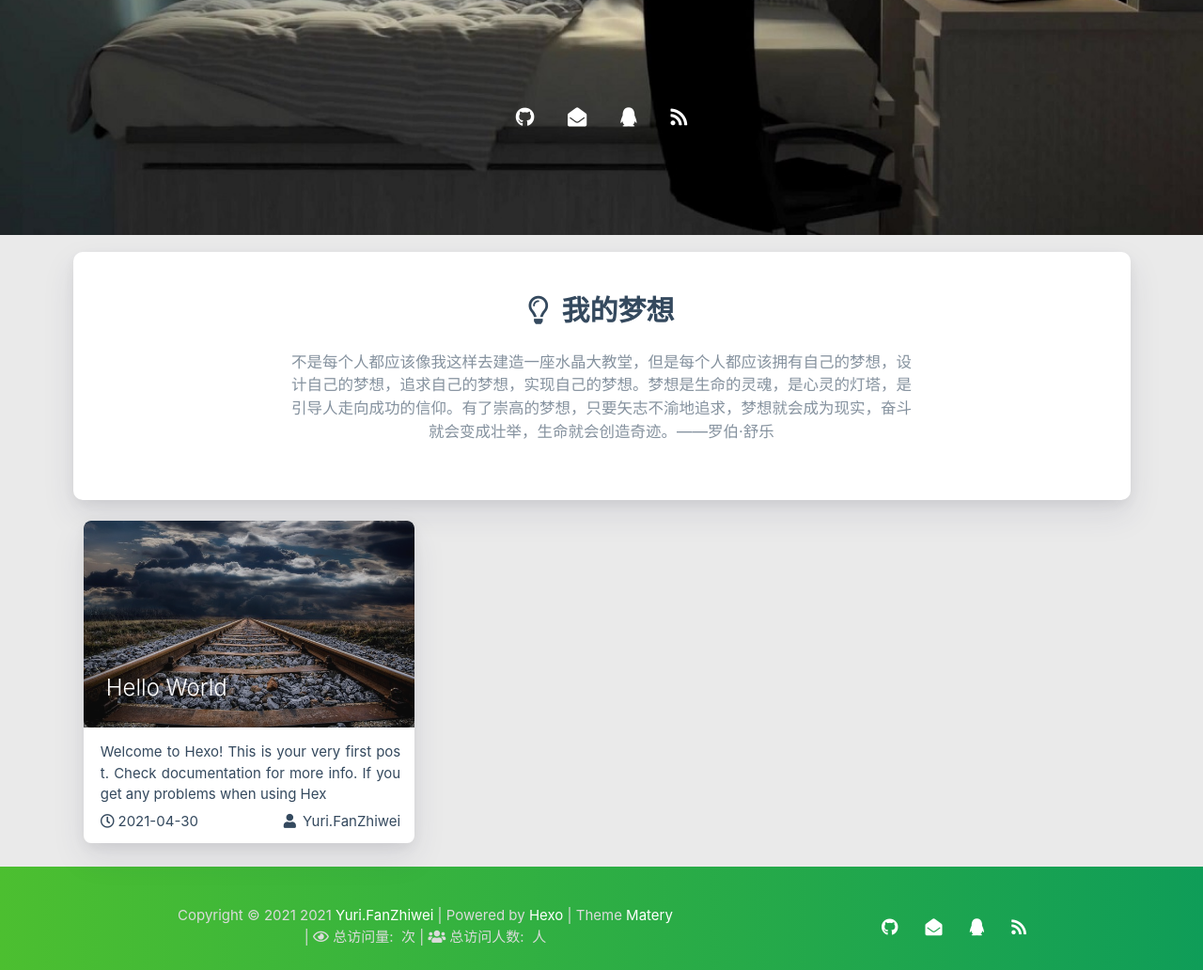
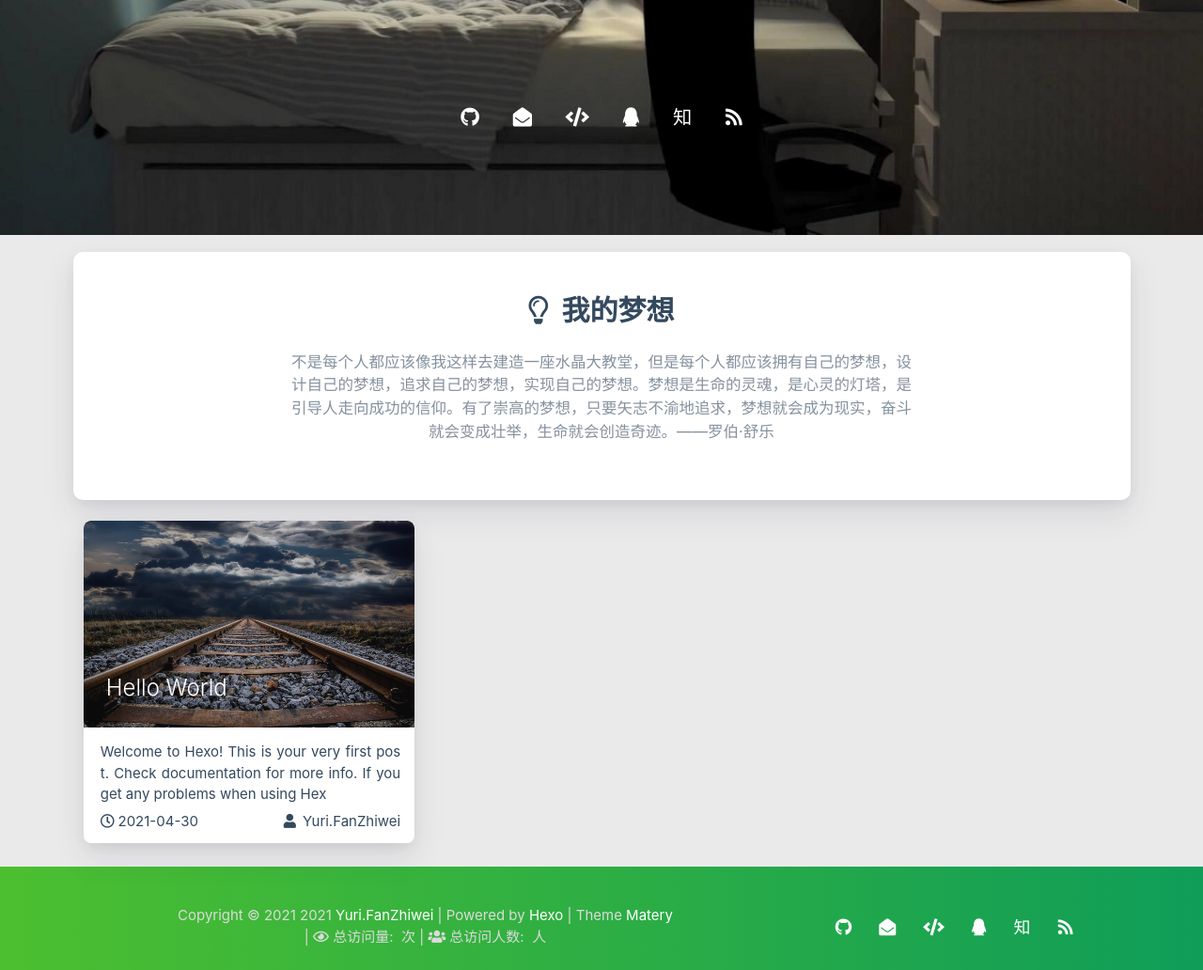
Before and after one commit to FanDady/FanDady.github.io, a plain HTML site: page index.html in a window 1280 px wide. Shown: the part 550-1582 px from the top of the page at 94% size. Drawn offline with nearby package versions, Linux system fonts and the light colour scheme; some packages are replaced by stand-ins of ours; a script that the page names is missing.

Commit message:
Site updated: 2021-05-01 14:48:23

```diff
--- a/index.html
+++ b/index.html
@@ -422,6 +422,10 @@
     </a>
 
 
+<a href="https://blog.csdn.net/qq_43711697" class="tooltipped" target="_blank" data-tooltip="访问我的CSDN" data-position="top" data-delay="50">
+    <i class="fas fa-code"></i>
+</a>
+
 
 
 
@@ -434,6 +438,10 @@
 
 
 
+
+    <a href="https://www.zhihu.com/people/fan-zhi-wei-68" class="tooltipped" target="_blank" data-tooltip="关注我的知乎: https://www.zhihu.com/people/fan-zhi-wei-68" data-position="top" data-delay="50">
+        <i class="fab fa-zhihu1">知</i>
+    </a>
 
 
 
@@ -703,6 +711,10 @@
     </a>
 
 
+<a href="https://blog.csdn.net/qq_43711697" class="tooltipped" target="_blank" data-tooltip="访问我的CSDN" data-position="top" data-delay="50">
+    <i class="fas fa-code"></i>
+</a>
+
 
 
 
@@ -715,6 +727,10 @@
 
 
 
+
+    <a href="https://www.zhihu.com/people/fan-zhi-wei-68" class="tooltipped" target="_blank" data-tooltip="关注我的知乎: https://www.zhihu.com/people/fan-zhi-wei-68" data-position="top" data-delay="50">
+        <i class="fab fa-zhihu1">知</i>
+    </a>
 
 
 
```
Also changed, not shown: 2021/04/30/hello-world/index.html (+8 -0 lines), about/index.html (+24 -0 lines), archives/2021/04/index.html (+8 -0 lines), archives/2021/index.html (+8 -0 lines), archives/index.html (+8 -0 lines), categories/index.html (+8 -0 lines), friends/index.html (+8 -0 lines), tags/index.html (+8 -0 lines).
